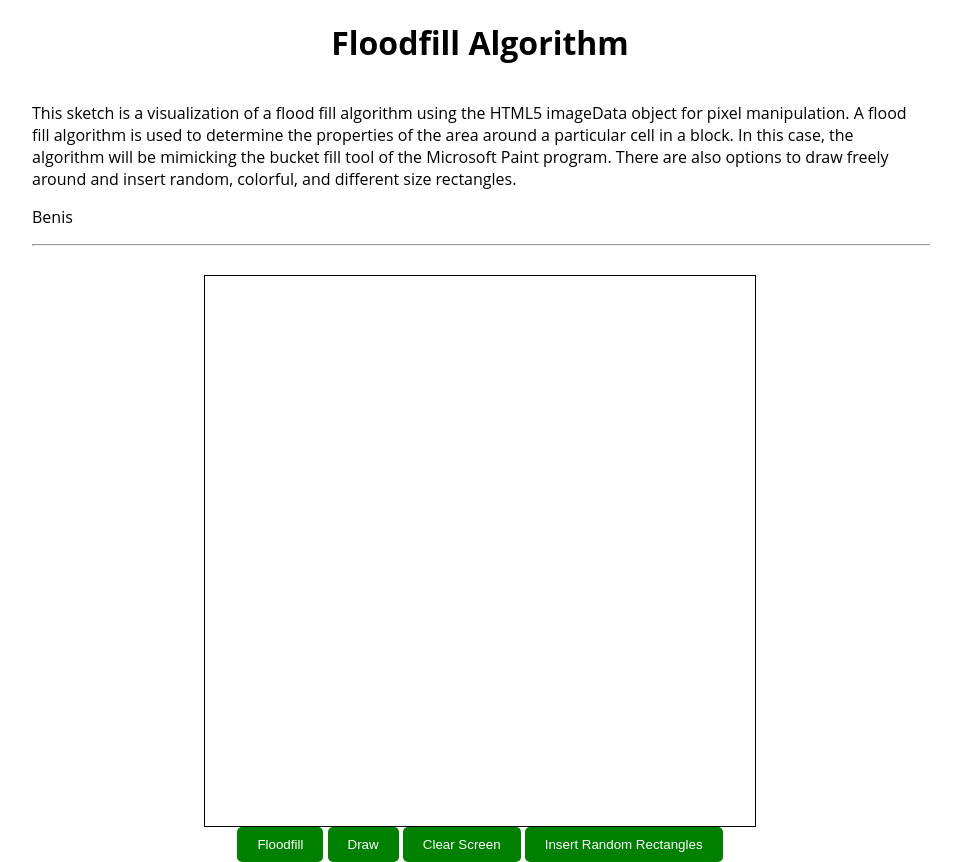
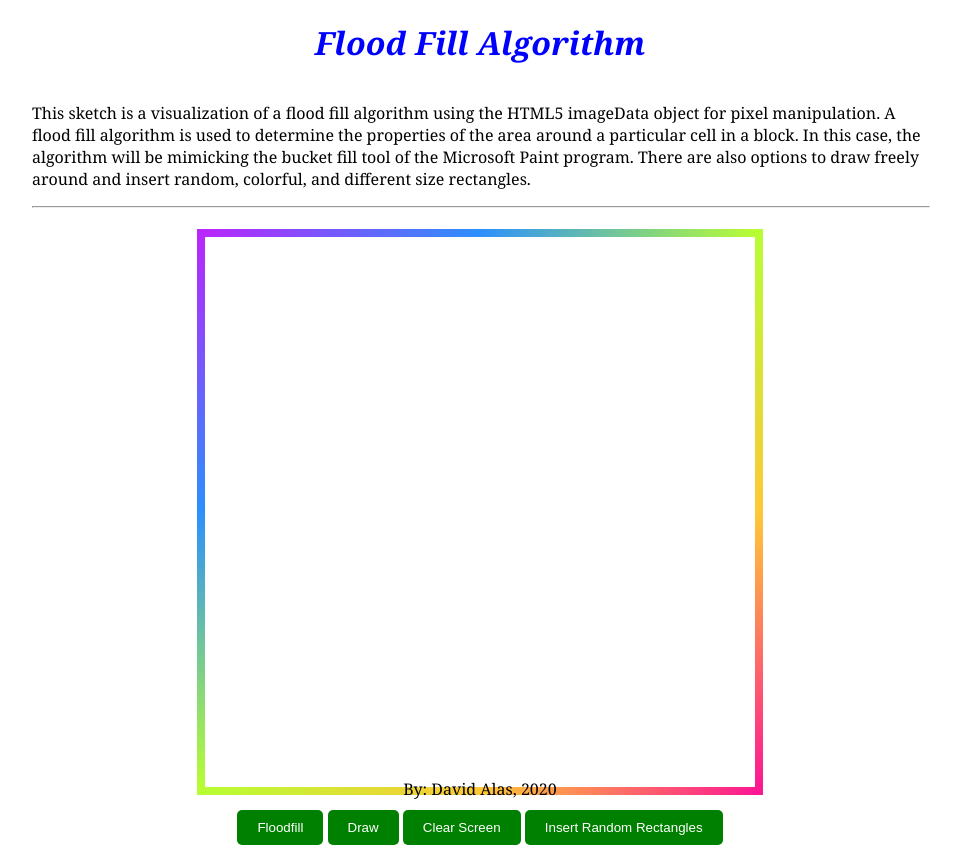
Before and after one commit to alasd01/Floodfill, a plain HTML site: page index.html in a window 1280 px wide. Shown: the whole page, without its empty margins (160-1121 px from the left). Drawn offline with Linux system fonts and the light colour scheme.

Commit message:
Add files via upload

```diff
--- a/floodfill.js
+++ b/floodfill.js
@@ -134,7 +134,6 @@ function getfloodfill(e){
     let coords = getMousePosition(canvas, e);
     col_num = parseInt(coords[1]);
     row_num = parseInt(coords[0]);
-
     var new_color = {r: 0x0, g: 0x0, b: 0x0, a: 0xff};
     var baseColor = getColorAtPixel(imageData,row_num,col_num);
     Stack.push([row_num, col_num]);
--- a/index.css
+++ b/index.css
@@ -1,12 +1,17 @@
 
 canvas{
-    border: 1px solid black;
-    /* position: static; */
+    border:8px solid transparent;
+    border-image: linear-gradient(to bottom right, #b827fc 0%,
+    #2c90fc 25%, #b8fd33 50%, #fec837 75%, #fd1892 100%);
+    border-image-slice: 1;
+}
 
+h1{
+    color: blue;
 }
 
 body {
-    font-family: 'Open Sans', sans-serif;
+    font-family: Georgia, 'Times New Roman', Times, serif;
     height: 100vh;
     margin: 0;
     display: flex;
@@ -18,6 +23,10 @@ body {
     flex-direction: column;
     align-items: center;
     margin-bottom: 13px;
+ }
+
+ .buttons{
+     margin-top: 10px;
  }
 
 #fill{
@@ -52,3 +61,11 @@ border: none;
 outline: none;
 border-radius: 5px;
 }
+
+footer{
+    position: absolute;
+    bottom: 0;
+    width: 100%;
+    text-align: center;
+
+}
--- a/index.html
+++ b/index.html
@@ -10,7 +10,7 @@
 <body>
 
     <div class="info">
-        <h1>Floodfill Algorithm</h1>
+        <h1><i>Flood Fill Algorithm</i></h1>
         <div class="description">
            <p>
               This sketch is a visualization of a flood fill algorithm using the HTML5 imageData object for pixel manipulation.
@@ -18,22 +18,25 @@
               the algorithm will be mimicking the bucket fill tool of the Microsoft Paint program. There are also options to draw freely around
               and insert random, colorful, and different size rectangles.
            </p>
-           <p>
-              Benis
-              <hr>
-           </p>
+        <hr>
         </div>
 
     </div>
+    <div>
+        <canvas id="yeet"></canvas>
+    </div>
 
-    <canvas ></canvas>
-    <div>
+    <div class="buttons">
         <button id="fill">Floodfill</button>
         <button id="draw">Draw</button>
         <button id="clear">Clear Screen</button>
         <button id="rando">Insert Random Rectangles</button>
     </div>
 
-    <script src="test.js"></script>
+    <footer>
+        <div>
+            By: David Alas, 2020
+        </div>
+    </footer>
 </body>
 </html>
```
